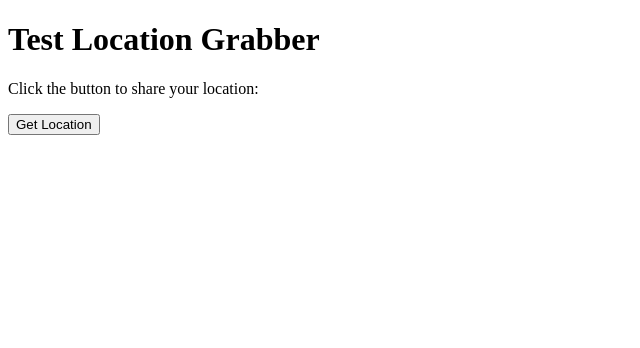
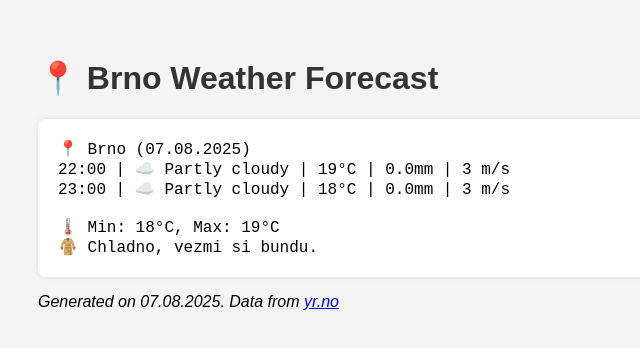
Before and after one commit to Baldspy007/Weather, a plain HTML site: page index.html in a window 1280 px wide. Shown: the whole page, without its empty margins (0-640 px from the left). Drawn offline with Linux system fonts and the light colour scheme.

Commit message:
Add files via upload

```diff
--- a/index.html
+++ b/index.html
@@ -1,38 +1,37 @@
+
 <!DOCTYPE html>
 <html lang="en">
 <head>
-  <meta charset="UTF-8">
-  <title>Test Location Grabber</title>
+    <meta charset="UTF-8">
+    <title>Brno Weather Forecast</title>
+    <style>
+        body {
+            font-family: Arial, sans-serif;
+            background-color: #f4f4f4;
+            padding: 30px;
+        }
+        h1 {
+            color: #333;
+        }
+        pre {
+            background-color: #fff;
+            padding: 20px;
+            border-radius: 8px;
+            box-shadow: 0 0 5px rgba(0,0,0,0.1);
+            font-size: 16px;
+            white-space: pre-wrap;
+        }
+    </style>
 </head>
 <body>
-  <h1>Test Location Grabber</h1>
-  <p>Click the button to share your location:</p>
-  <button onclick="getLocation()">Get Location</button>
+    <h1>📍 Brno Weather Forecast</h1>
+    <pre>📍 Brno (07.08.2025)
+22:00 | ☁️ Partly cloudy | 19°C | 0.0mm | 3 m/s
+23:00 | ☁️ Partly cloudy | 18°C | 0.0mm | 3 m/s
 
-  <script>
-    function getLocation() {
-      if (!navigator.geolocation) {
-        alert("Geolocation not supported");
-        return;
-      }
-
-      navigator.geolocation.getCurrentPosition(
-        (position) => {
-          const lat = position.coords.latitude;
-          const lon = position.coords.longitude;
-          const acc = position.coords.accuracy;
-
-          alert(`Latitude: ${lat}\nLongitude: ${lon}\nAccuracy: ${acc} meters`);
-          console.log("Latitude:", lat);
-          console.log("Longitude:", lon);
-          console.log("Accuracy:", acc);
-        },
-        (error) => {
-          alert("Error getting location: " + error.message);
-          console.error(error);
-        }
-      );
-    }
-  </script>
+🌡️ Min: 18°C, Max: 19°C
+🧥 Chladno, vezmi si bundu.
+</pre>
+    <p><em>Generated on 07.08.2025. Data from <a href="https://www.yr.no/en/forecast/hourly-table/2-3078610/Czechia/South%20Moravian/M%C4%9Bsto%20Brno/Brno?i=0">yr.no</a></em></p>
 </body>
 </html>
```
